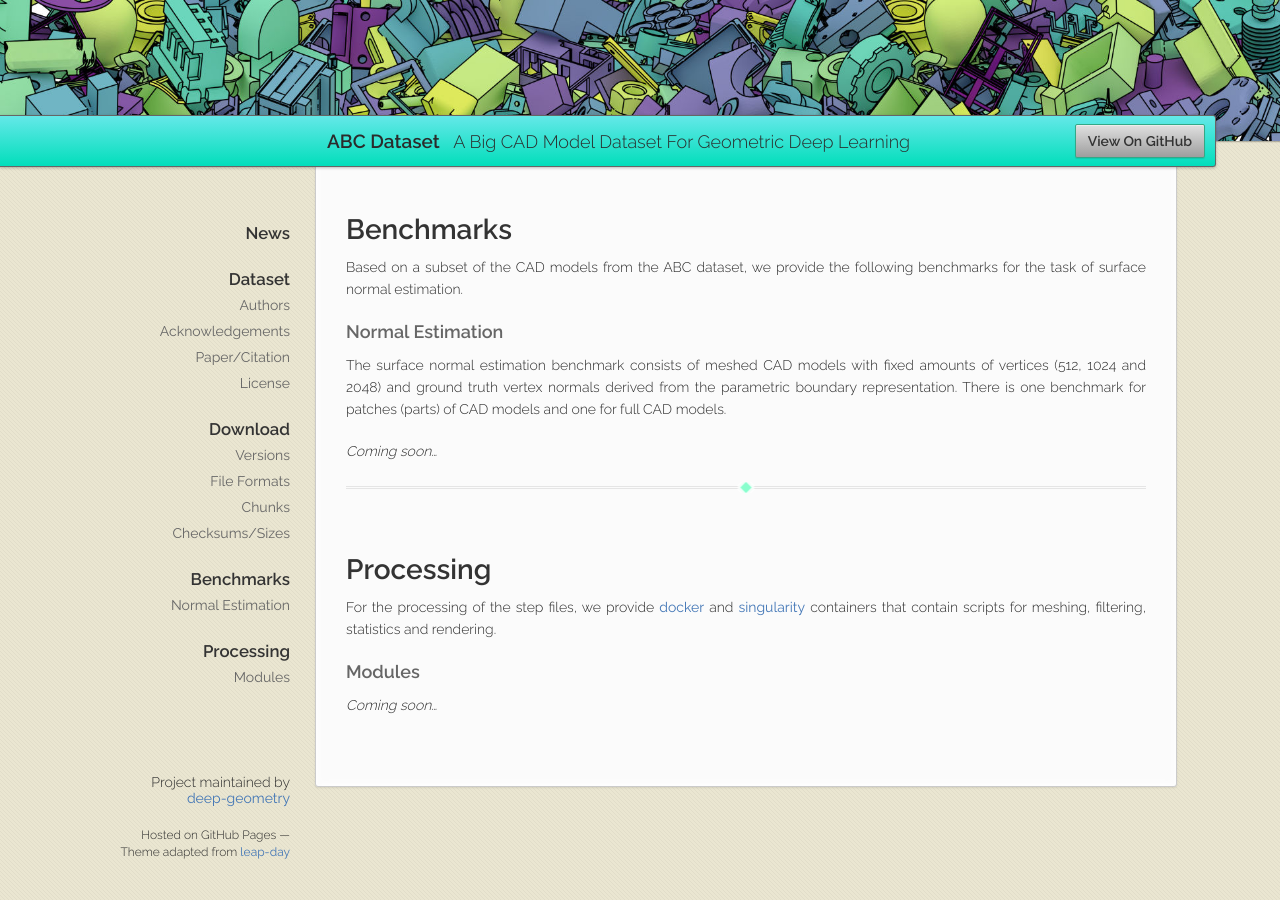
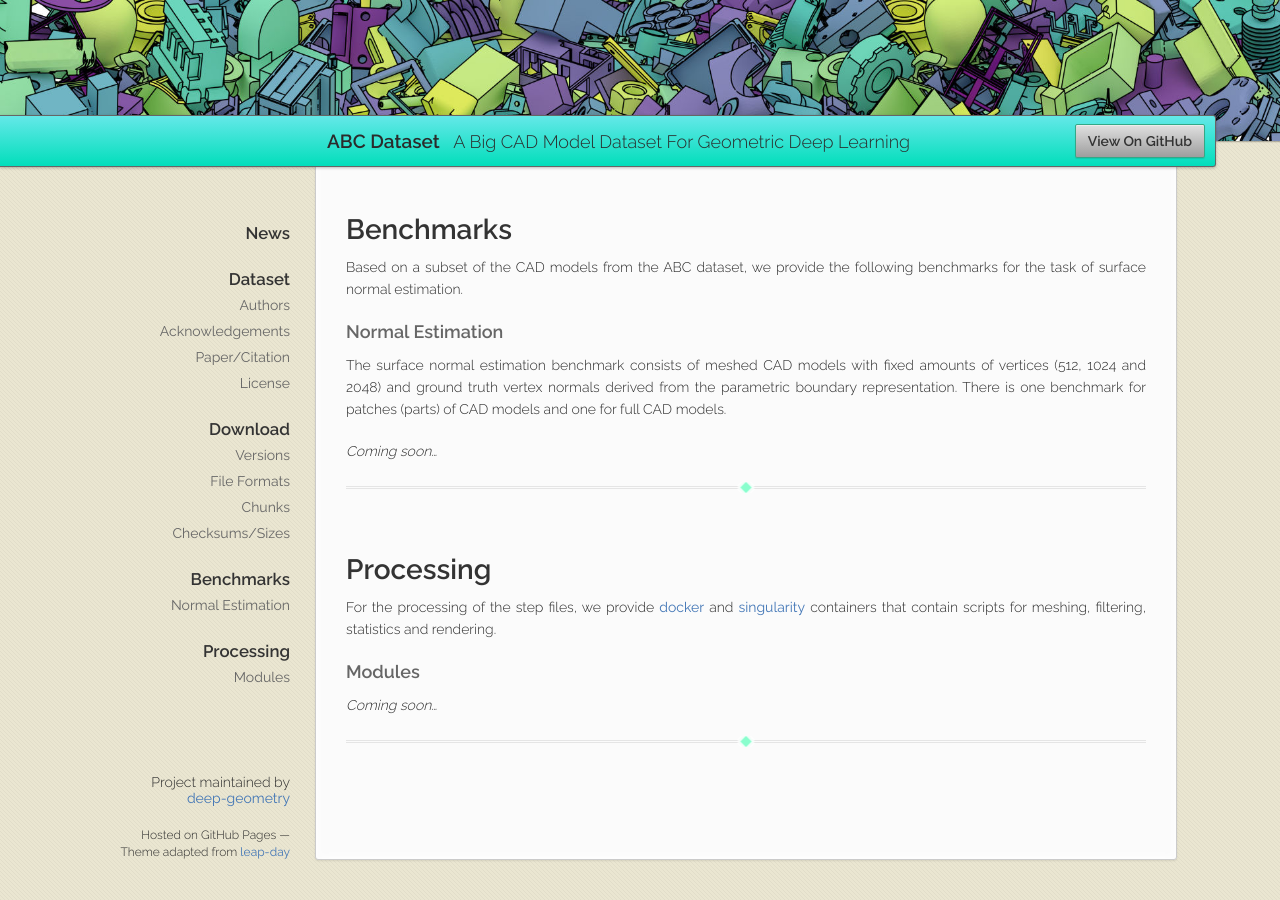
Before and after one commit to deep-geometry/abc-dataset, a Jekyll site: the page built from index.md, in a window 1280 px wide and 900 px high, scrolled down 3511 px. Built offline with Jekyll 4.4.1, drawn with Linux system fonts in a browser that asks for light colours; nearby versions of some CDN libraries; our own code applies the rules of GitHub Pages for plain Markdown files.

Commit message:
Minor cosmetic changes

```diff
--- a/index.md
+++ b/index.md
@@ -152,3 +152,7 @@ For the processing of the step files, we provide [docker](https://www.docker.com
 ### Modules
 
 _Coming soon..._
+
+
+* * *
+<br>
```
